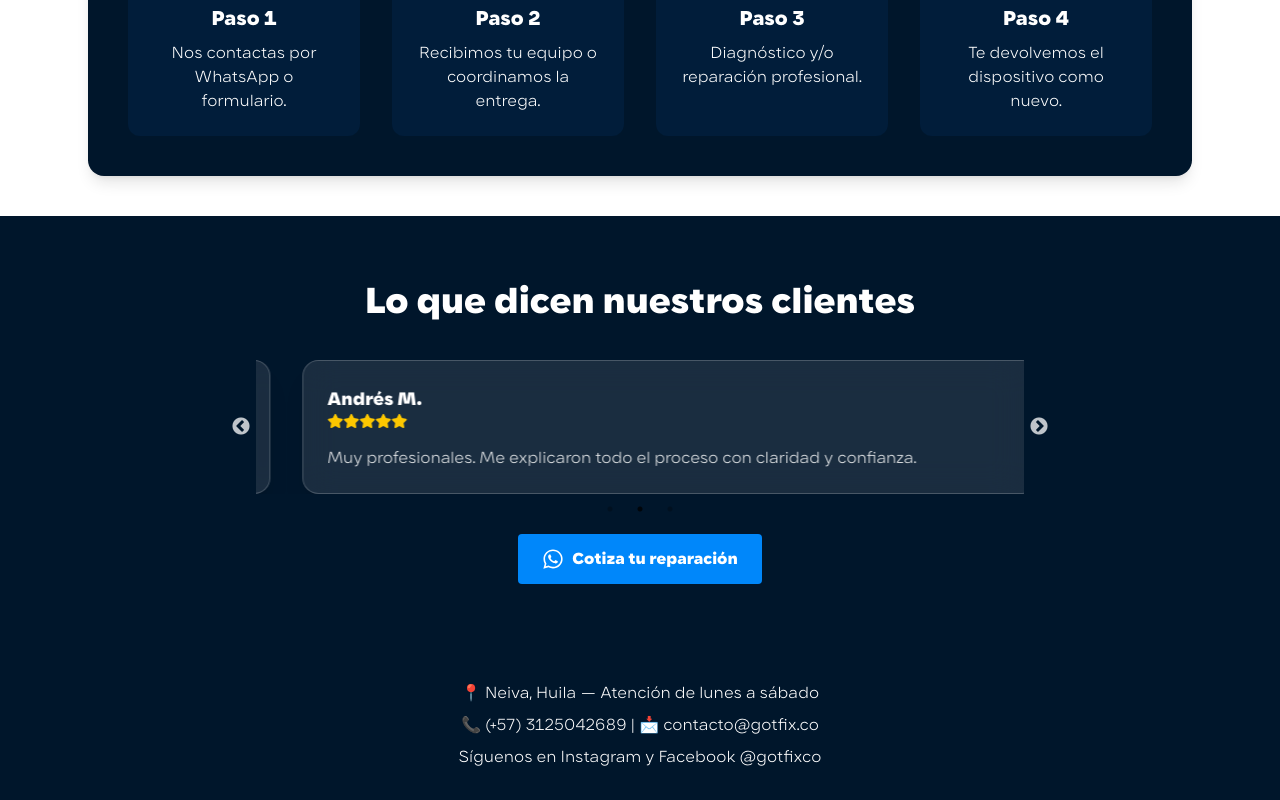
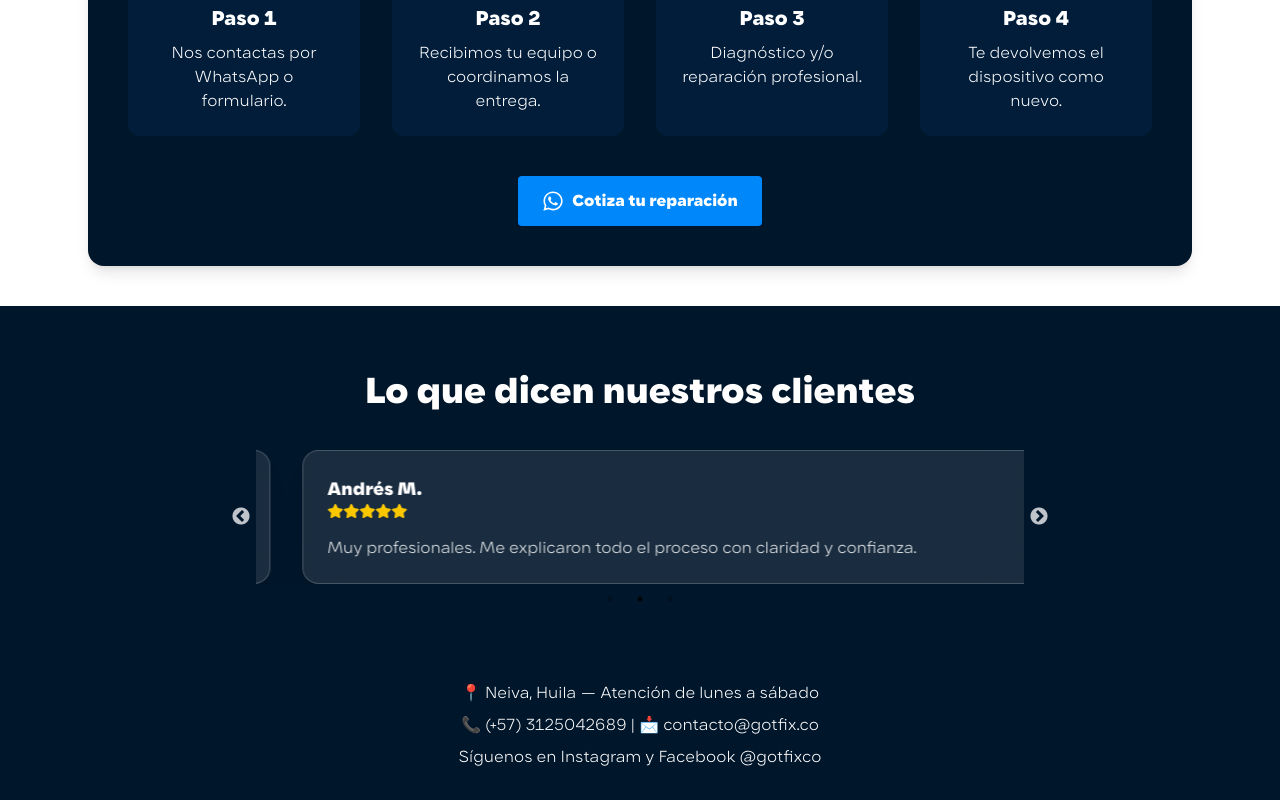
Before and after one commit to juanodsk/gotfix-landingpage, a React (Vite) app: page / in a window 1280 px wide. Shown: the part 2888-3688 px from the top of the page. Built offline with nearby package versions, Linux system fonts and the light colour scheme.

Commit message:
reseñas 2

```diff
--- a/src/components/Reseñas.jsx
+++ b/src/components/Reseñas.jsx
@@ -74,12 +74,6 @@ const GoogleReviews = () => {
           ))}
         </Slider>
       </div>
-      <div className="mt-10 text-center">
-        <button className="bg-[#0087fa] text-white cursor-pointer transition delay-10 px-6 py-3 rounded font-semibold hover:bg-blue-600">
-          <FaWhatsapp className="inline-block mb-[2px] mr-2 text-[22px]" />
-          Cotiza tu reparación
-        </button>{" "}
-      </div>
     </section>
   );
 };
--- a/src/pages/InicioPage.jsx
+++ b/src/pages/InicioPage.jsx
@@ -170,6 +170,12 @@ const LandingPage = () => {
                 </motion.div>
               ))}
             </div>
+            <div className="mt-10 text-center ">
+              <button className="bg-[#0087fa] text-white cursor-pointer transition delay-10 px-6 py-3 rounded font-semibold hover:bg-blue-600 z-50">
+                <FaWhatsapp className="inline-block mb-[2px] mr-2 text-[22px]" />
+                Cotiza tu reparación
+              </button>
+            </div>
           </motion.div>
         </div>
       </section>
```
